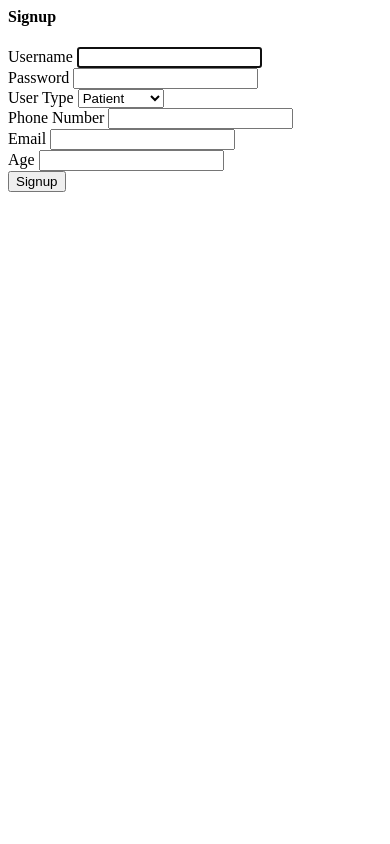
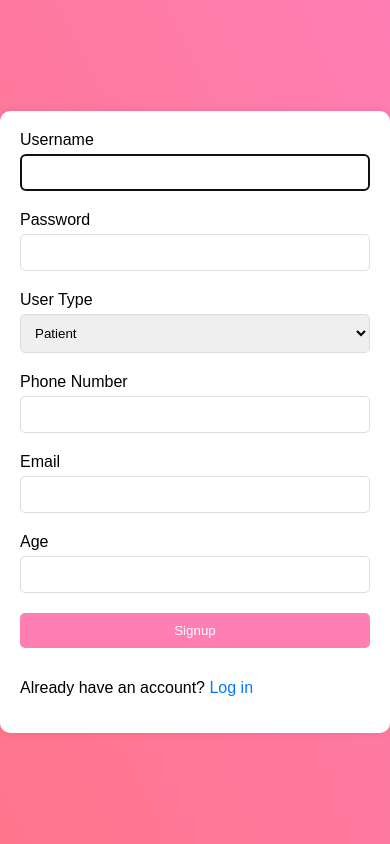
Before and after one commit to shesaa/AP_ReservationSystem, a Django app: page /signup/ in a window 390 px wide. Run offline with Django 4.2, Linux system fonts and the light colour scheme.

Commit message:
login & signup pages are SIGNIFICANTLY improved

```diff
--- a/templates/signup.html
+++ b/templates/signup.html
@@ -1,77 +1,118 @@
+<!DOCTYPE html>
+<html lang="en">
+<head>
+<meta charset="UTF-8">
+<meta name="viewport" content="width=device-width, initial-scale=1.0">
+<title>Signup</title>
 <style>
-    main {
+    body, html {
+        height: 100%;
+        margin: 0;
+        font-family: Arial, sans-serif;
+    }
+
+    .signup-background {
+        background: linear-gradient(to right top, #ff758c, #ff7eb3);
+        display: flex;
+        justify-content: center;
+        align-items: center;
         height: 100%;
         width: 100%;
-        display: flex;
-        align-items: center;
-        justify-content: center;
-        overflow: auto;
     }
-    #logo-img{
-        height: 8em;
-        width: 23em;
+
+    .signup-container {
+        background: white;
+        padding: 20px;
+        border-radius: 10px;
+        box-shadow: 0px 0px 10px 0px rgba(0,0,0,0.1);
+        width: 100%;
+        max-width: 400px;
+    }
+
+    label {
+        display: block;
+        margin-bottom: 5px;
+    }
+
+    input[type="text"],
+    input[type="password"],
+    input[type="tel"],
+    input[type="email"],
+    input[type="number"],
+    select {
+        width: 100%;
+        padding: 10px;
+        margin-bottom: 20px;
+        border-radius: 5px;
+        border: 1px solid #ddd;
+        box-sizing: border-box;
+    }
+
+    .signup-btn {
+        width: 100%;
+        padding: 10px;
+        border: none;
+        border-radius: 5px;
+        background-color: #ff7eb3; /* Matching the gradient */
+        color: white;
+        cursor: pointer;
+    }
+
+    .signup-btn:hover {
+        background-color: #ee5a88; /* Darken button on hover */
+    }
+
+    .login-link {
+    display: inline-block;
+    color: #007bff;
+    text-decoration: none;
+    margin-top: 15px;
+}
+
+.login-link:hover {
+    text-decoration: underline;
 }
 </style>
-<div class="d-flex flex-column w-100 justify-content-center align-items-center">
-    <div class="col-lg-4 col-md-6 col-sm-12 col-xs-12">
-        <div class="card card-default rounded-0 shadow">
-            <div class="card-header">
-                <h4 class="card-title"><b>Signup</b></h4>
-            </div>
-            <div class="card-body">
-                <div class="container-fluid">
+</head>
+<body>
+
+<div class="signup-background">
+    <div class="signup-container">
         <form id="signup-user" method="post">
             {% csrf_token %}
-                        <div class="mdc-layout-grid">
-                            <div class="mdc-layout-grid__inner">
-                                <div class="form-group mb-3">
-                                    <label for="username" class="control-label">Username</label>
-                                    <input type="text" class="form-control rounded-0" autofocus name="username" id="username" required="required">
+            <div class="form-group">
+                <label for="username">Username</label>
+                <input type="text" autofocus name="username" id="username" required>
             </div>
-                                <div class="form-group mb-3">
-                                    <label for="password" class="control-label">Password</label>
-                                    <input type="password" class="form-control rounded-0" name="password" id="password" required="required">
+            <div class="form-group">
+                <label for="password">Password</label>
+                <input type="password" name="password" id="password" required>
             </div>
-                                <div class="form-group mb-3 ">
-                                    <label for="type" class="control-label">User Type</label>
-                                    <select name="user_type" id="type" class="form-select select2 rounded-0">
+            <div class="form-group">
+                <label for="type">User Type</label>
+                <select name="user_type" id="type" required>
                     <option value="P">Patient</option>
                     <option value="C">Clinic Staff</option>
                 </select>
             </div>
-                                <div class="form-group mb-3">
-                                    <label for="phone_number" class="control-label">Phone Number</label>
-                                    <input type="tel" class="form-control rounded-0" name="phone_number" id="phone_number" required="required">
+            <div class="form-group">
+                <label for="phone_number">Phone Number</label>
+                <input type="tel" name="phone_number" id="phone_number" required>
             </div>
-                                <div class="form-group mb-3">
-                                    <label for="email" class="control-label">Email</label>
-                                    <input type="email" class="form-control rounded-0" name="email" id="email" required="required">
+            <div class="form-group">
+                <label for="email">Email</label>
+                <input type="email" name="email" id="email" required>
             </div>
-                                <div class="form-group mb-3">
-                                    <label for="age" class="control-label">Age</label>
-                                    <input type="number" class="form-control rounded-0" name="age" id="age" required="required">
+            <div class="form-group">
+                <label for="age">Age</label>
+                <input type="number" name="age" id="age" required>
             </div>
-
-                                <div class="form-group mb-3">
-                                    <div class="d-flex w-100 justify-content-between align-items-center">
-                                        <div class="col-md-4">
-                                            {% comment %} <a href="{% url 'register-user' %}">Signup</a> {% endcomment %}
-                                        </div>
-                                        <button class="btn btn-sm rounded-0 btn-primary">
-                                                Signup
-                                            </button>
-                                    </div>
-                                </div>
-                            </div>
-                        </div>
+            <button type="submit" class="signup-btn">Signup</button>
+            <p class="text-center mt-3">Already have an account? <a href="{% url 'login' %}" class="login-link">Log in</a></p>
         </form>
     </div>
 </div>
-        </div>
-    </div>
-</div>
 
-{#{% endblock pageContent %} {% block ScriptBlock %}#}
 <script>
     $(function() {
         $('#signup').submit(function(e) {
@@ -124,3 +165,5 @@
     })
 </script>
 {#{% endblock ScriptBlock %}#}
+</body>
+</html>
```
Also changed, not shown: templates/404.html (deleted, +0 -25 lines), templates/500.html (deleted, +0 -26 lines), templates/login.html (+84 -42 lines), db.sqlite3. Lines whose indentation alone changed are shown as unchanged.
